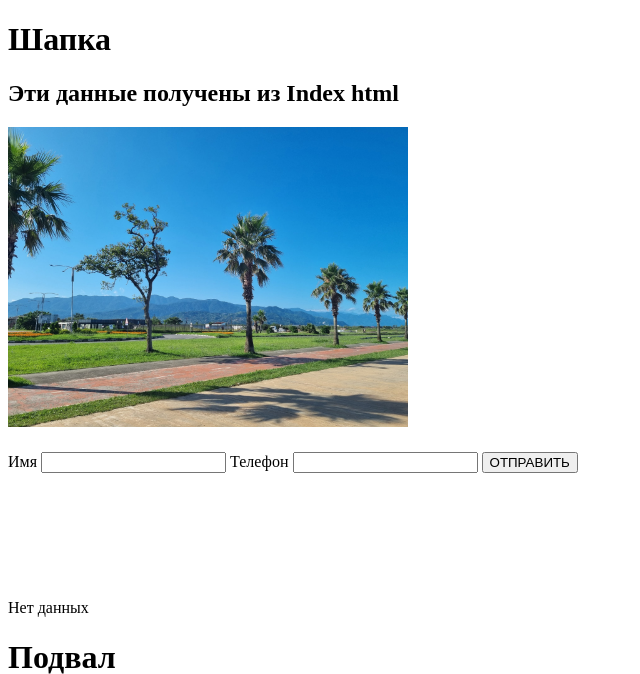
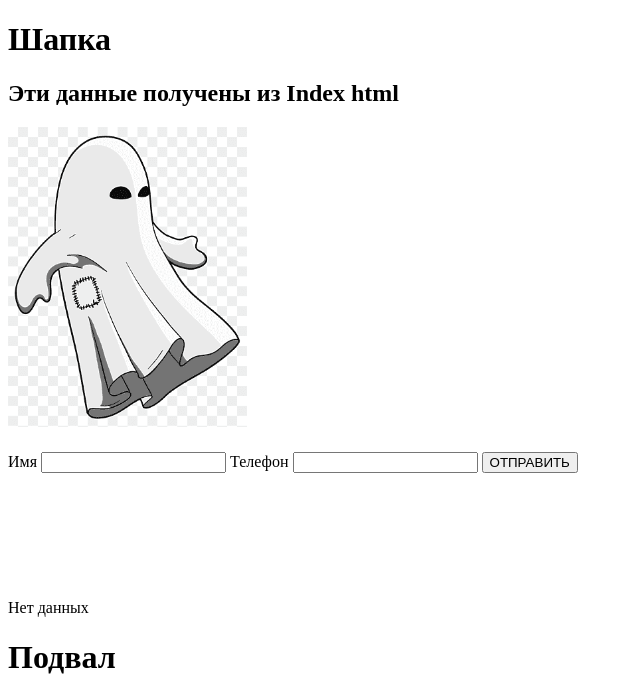
Before and after one commit to petrovav99/udemycrm, a Django app: page / in a window 1280 px wide. Shown: the top 674 px of the page, without its empty margins (0-640 px from the left). Run offline with Django 4.2, Linux system fonts and the light colour scheme; data that the repository does not hold is empty.

Commit message:
наконец то прогрузил, думаю было 2 проблемы - папка статик не находилась как в уроке, и скорее всего я накосячил в шаблон

```diff
--- a/templates/index.html
+++ b/templates/index.html
@@ -4,6 +4,6 @@
 {% block content %}
     <h2>Эти данные получены из Index html</h2>
 
-<img src="{% static 'img/1.jpg' %}" height='300'>
+<img src="{% static 'img/1.png' %}" height='300'>
 {% include 'index_old.html' %}
 {% endblock %}
```
